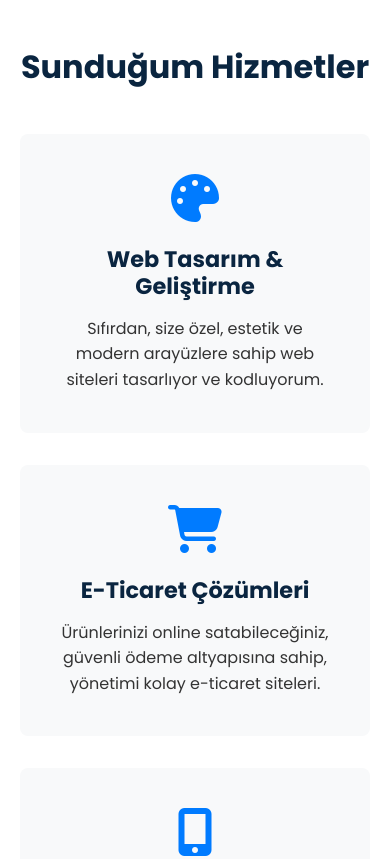
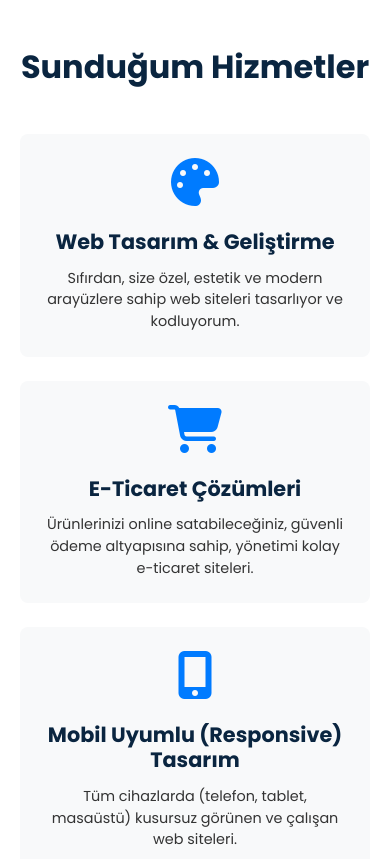
Before and after one commit to delibuyazilimci/AnaSayfa, a plain HTML site: page index.html in a window 390 px wide. Shown: the part 1100-1959 px from the top of the page. Drawn offline with Linux system fonts and the light colour scheme.

Commit message:
Update style.css

```diff
--- a/style.css
+++ b/style.css
@@ -130,23 +130,27 @@ section {
     font-weight: 300;
 }
 
-/* ======== HİZMETLER BÖLÜMÜ ======== */
+/* ======== HİZMETLER BÖLÜMÜ (GÜNCELLENDİ) ======== */
 .services-section {
     background-color: var(--card-background);
 }
 
 .services-grid {
     display: grid;
-    grid-template-columns: repeat(auto-fit, minmax(250px, 1fr));
+    grid-template-columns: repeat(auto-fit, minmax(280px, 1fr));
     gap: 2rem;
 }
 
 .service-card {
     background-color: var(--background-color);
-    padding: 2.5rem;
+    padding: 2rem;
     border-radius: 8px;
     text-align: center;
     transition: transform 0.3s ease, box-shadow 0.3s ease;
+    display: flex;
+    flex-direction: column;
+    justify-content: flex-start;
+    align-items: center;
 }
 
 .service-card:hover {
@@ -163,6 +167,13 @@ section {
 .service-card h3 {
     font-size: 1.4rem;
     color: var(--primary-color);
+    margin-bottom: 0.8rem;
+}
+
+.service-card p {
+    font-size: 0.95rem;
+    line-height: 1.5;
+    flex-grow: 1;
 }
 
 /* ======== PORTFOLYO BÖLÜMÜ ======== */
@@ -253,7 +264,7 @@ section {
     color: var(--light-text-color);
 }
 
-/* ======== MOBİL UYUMLULUK (RESPONSIVE) ======== */
+/* ======== MOBİL UYUMLULUK (RESPONSIVE - GÜNCELLENDİ) ======== */
 @media (max-width: 768px) {
     h1 { font-size: 2.5rem; }
     h2 { font-size: 2rem; }
@@ -274,6 +285,24 @@ section {
         margin: 10px 0;
     }
 
+    /* Hizmet kartları için özel mobil ayarlar */
+    .services-grid {
+        grid-template-columns: 1fr; /* Mobil cihazlarda tek sütun */
+        gap: 1.5rem; /* Mobil cihazlarda kartlar arası boşluk */
+    }
+
+    .service-card {
+        padding: 1.5rem; /* Mobil cihazlarda daha az padding */
+    }
+
+    .service-card h3 {
+        font-size: 1.3rem; /* Mobil cihazlarda başlık font boyutu */
+    }
+
+    .service-card p {
+        font-size: 0.9rem; /* Mobil cihazlarda paragraf font boyutu */
+    }
+
     .footer .container {
         flex-direction: column;
     }
```
